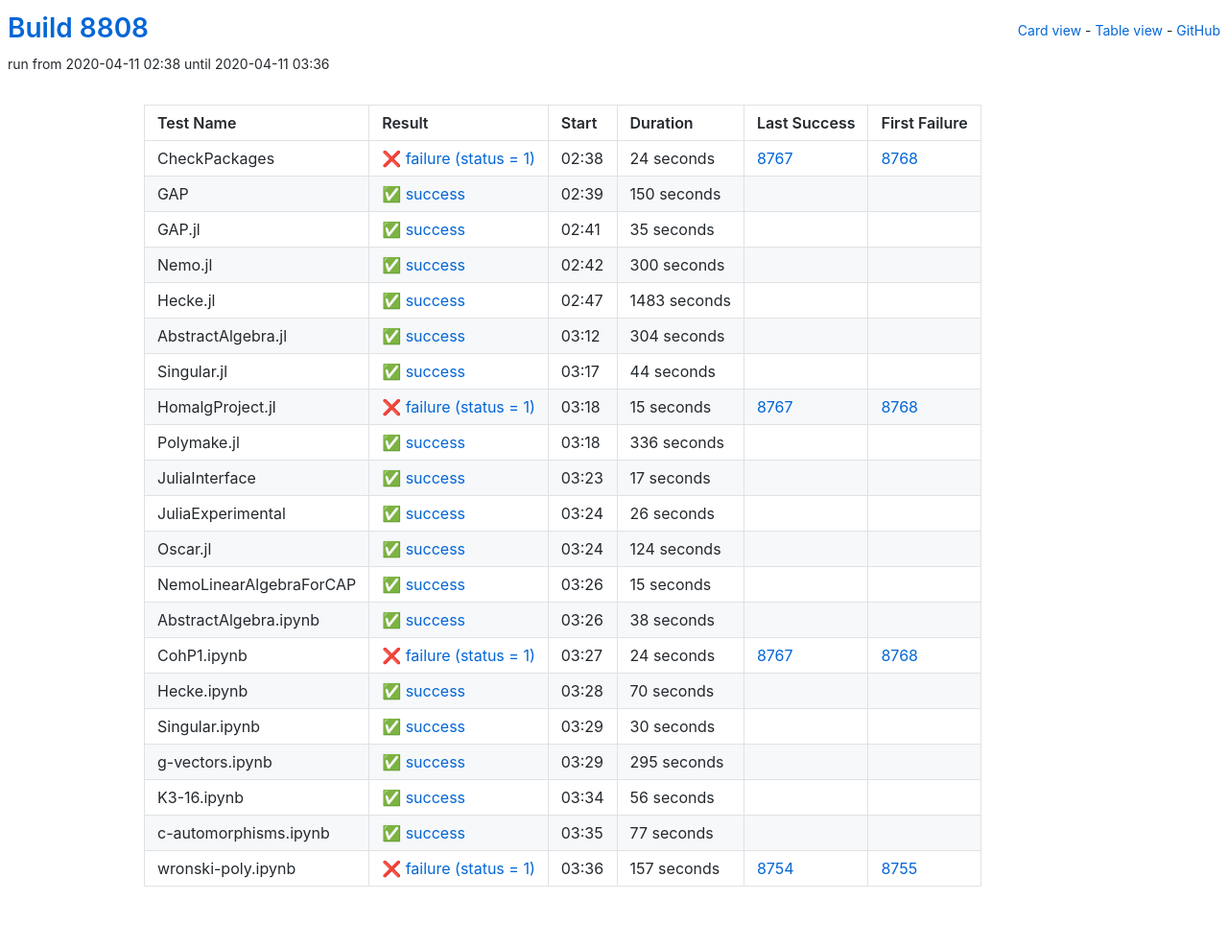
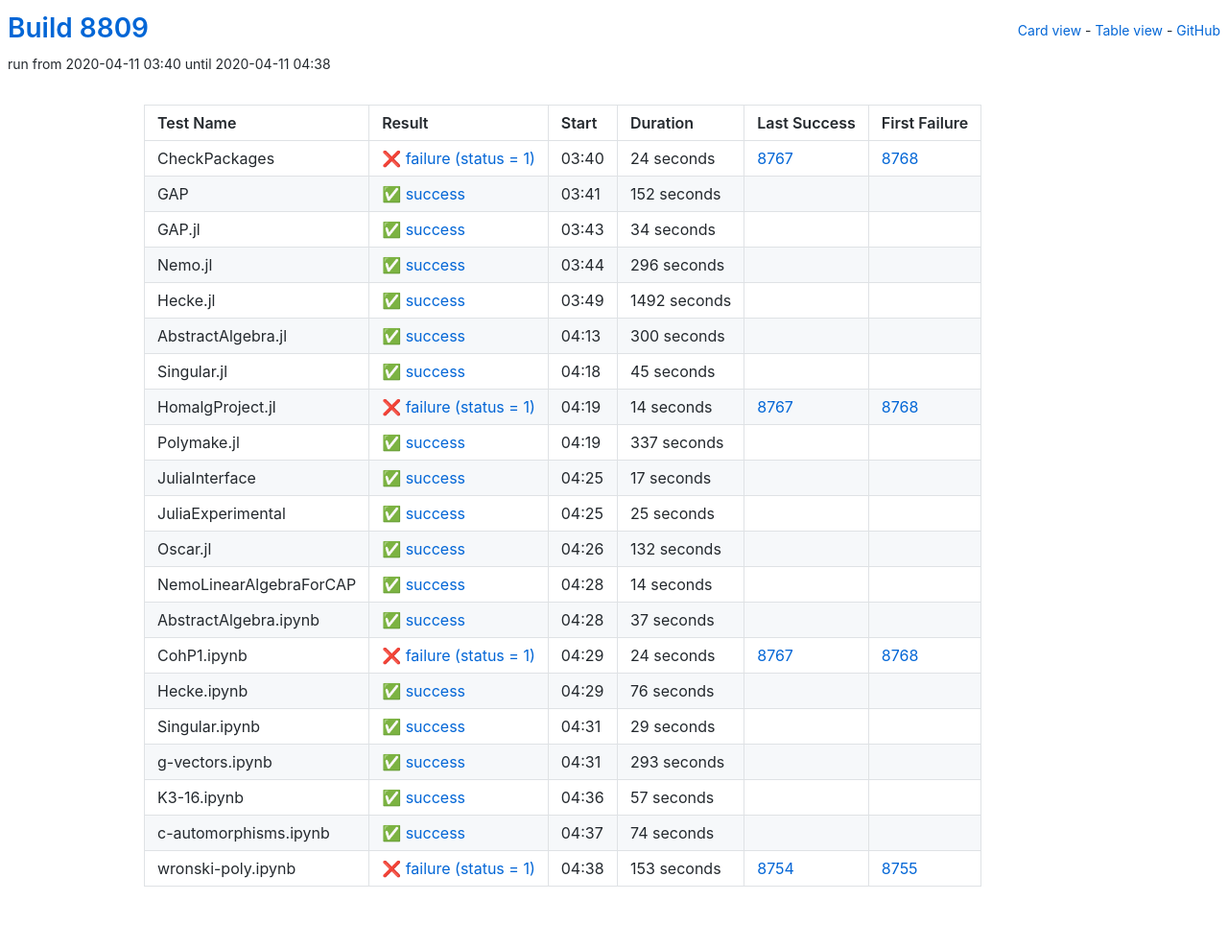
Before and after one commit to oscar-system/oscar-ci-status, a Jekyll site: the page built from table.html, in a window 1280 px wide. Shown: the whole page at 96% size. Built offline with Jekyll 4.4.1, drawn with Linux system fonts in a browser that asks for light colours.

Commit message:
Build 8809

```diff
--- a/_data/ci.yml
+++ b/_data/ci.yml
@@ -1,5 +1,5 @@
-build: 8808
-build_url: https://oscarci.mathematik.uni-kl.de/job/oscar/8808/
+build: 8809
+build_url: https://oscarci.mathematik.uni-kl.de/job/oscar/8809/
 job: oscar
 tests:
 - duration: 24
@@ -8,31 +8,53 @@ tests:
   first_failure_url: https://oscarci.mathematik.uni-kl.de/job/oscar/8768/
   last_success: 8767
   last_success_url: https://oscarci.mathematik.uni-kl.de/job/oscar/8767/
-  log: https://oscarci.mathematik.uni-kl.de/job/oscar/8808/artifact/logs/build-8808/CheckPackages.log
+  log: https://oscarci.mathematik.uni-kl.de/job/oscar/8809/artifact/logs/build-8809/CheckPackages.log
   name: CheckPackages
-  start: 2020-04-11 02:38
+  start: 2020-04-11 03:40
   status: failure
   success: false
-- duration: 150
+- duration: 152
   exitcode: 0
   first_failure: false
   first_failure_url: null
   last_success: false
   last_success_url: null
-  log: https://oscarci.mathematik.uni-kl.de/job/oscar/8808/artifact/logs/build-8808/GAP.log
+  log: https://oscarci.mathematik.uni-kl.de/job/oscar/8809/artifact/logs/build-8809/GAP.log
   name: GAP
-  start: 2020-04-11 02:39
+  start: 2020-04-11 03:41
   status: success
   success: true
-- duration: 35
+- duration: 34
   exitcode: 0
   first_failure: false
   first_failure_url: null
   last_success: false
   last_success_url: null
-  log: https://oscarci.mathematik.uni-kl.de/job/oscar/8808/artifact/logs/build-8808/GAP.jl.log
+  log: https://oscarci.mathematik.uni-kl.de/job/oscar/8809/artifact/logs/build-8809/GAP.jl.log
   name: GAP.jl
-  start: 2020-04-11 02:41
+  start: 2020-04-11 03:43
+  status: success
+  success: true
+- duration: 296
+  exitcode: 0
+  first_failure: false
+  first_failure_url: null
+  last_success: false
+  last_success_url: null
+  log: https://oscarci.mathematik.uni-kl.de/job/oscar/8809/artifact/logs/build-8809/Nemo.jl.log
+  name: Nemo.jl
+  start: 2020-04-11 03:44
+  status: success
+  success: true
+- duration: 1492
+  exitcode: 0
+  first_failure: false
+  first_failure_url: null
+  last_success: false
+  last_success_url: null
+  log: https://oscarci.mathematik.uni-kl.de/job/oscar/8809/artifact/logs/build-8809/Hecke.jl.log
+  name: Hecke.jl
+  start: 2020-04-11 03:49
   status: success
   success: true
 - duration: 300
@@ -41,64 +63,42 @@ tests:
   first_failure_url: null
   last_success: false
   last_success_url: null
-  log: https://oscarci.mathematik.uni-kl.de/job/oscar/8808/artifact/logs/build-8808/Nemo.jl.log
-  name: Nemo.jl
-  start: 2020-04-11 02:42
+  log: https://oscarci.mathematik.uni-kl.de/job/oscar/8809/artifact/logs/build-8809/AbstractAlgebra.jl.log
+  name: AbstractAlgebra.jl
+  start: 2020-04-11 04:13
   status: success
   success: true
-- duration: 1483
+- duration: 45
   exitcode: 0
   first_failure: false
   first_failure_url: null
   last_success: false
   last_success_url: null
-  log: https://oscarci.mathematik.uni-kl.de/job/oscar/8808/artifact/logs/build-8808/Hecke.jl.log
-  name: Hecke.jl
-  start: 2020-04-11 02:47
+  log: https://oscarci.mathematik.uni-kl.de/job/oscar/8809/artifact/logs/build-8809/Singular.jl.log
+  name: Singular.jl
+  start: 2020-04-11 04:18
   status: success
   success: true
-- duration: 304
+- duration: 14
+  exitcode: 1
+  first_failure: 8768
+  first_failure_url: https://oscarci.mathematik.uni-kl.de/job/oscar/8768/
+  last_success: 8767
+  last_success_url: https://oscarci.mathematik.uni-kl.de/job/oscar/8767/
+  log: https://oscarci.mathematik.uni-kl.de/job/oscar/8809/artifact/logs/build-8809/HomalgProject.jl.log
+  name: HomalgProject.jl
+  start: 2020-04-11 04:19
+  status: failure
+  success: false
+- duration: 337
   exitcode: 0
   first_failure: false
   first_failure_url: null
   last_success: false
   last_success_url: null
-  log: https://oscarci.mathematik.uni-kl.de/job/oscar/8808/artifact/logs/build-8808/AbstractAlgebra.jl.log
-  name: AbstractAlgebra.jl
-  start: 2020-04-11 03:12
-  status: success
-  success: true
-- duration: 44
-  exitcode: 0
-  first_failure: false
-  first_failure_url: null
-  last_success: false
-  last_success_url: null
-  log: https://oscarci.mathematik.uni-kl.de/job/oscar/8808/artifact/logs/build-8808/Singular.jl.log
-  name: Singular.jl
-  start: 2020-04-11 03:17
-  status: success
-  success: true
-- duration: 15
-  exitcode: 1
-  first_failure: 8768
-  first_failure_url: https://oscarci.mathematik.uni-kl.de/job/oscar/8768/
-  last_success: 8767
-  last_success_url: https://oscarci.mathematik.uni-kl.de/job/oscar/8767/
-  log: https://oscarci.mathematik.uni-kl.de/job/oscar/8808/artifact/logs/build-8808/HomalgProject.jl.log
-  name: HomalgProject.jl
-  start: 2020-04-11 03:18
-  status: failure
-  success: false
-- duration: 336
-  exitcode: 0
-  first_failure: false
-  first_failure_url: null
-  last_success: false
-  last_success_url: null
-  log: https://oscarci.mathematik.uni-kl.de/job/oscar/8808/artifact/logs/build-8808/Polymake.jl.log
+  log: https://oscarci.mathematik.uni-kl.de/job/oscar/8809/artifact/logs/build-8809/Polymake.jl.log
   name: Polymake.jl
-  start: 2020-04-11 03:18
+  start: 2020-04-11 04:19
   status: success
   success: true
 - duration: 17
@@ -107,53 +107,53 @@ tests:
   first_failure_url: null
   last_success: false
   last_success_url: null
-  log: https://oscarci.mathematik.uni-kl.de/job/oscar/8808/artifact/logs/build-8808/JuliaInterface.log
+  log: https://oscarci.mathematik.uni-kl.de/job/oscar/8809/artifact/logs/build-8809/JuliaInterface.log
   name: JuliaInterface
-  start: 2020-04-11 03:23
+  start: 2020-04-11 04:25
   status: success
   success: true
-- duration: 26
+- duration: 25
   exitcode: 0
   first_failure: false
   first_failure_url: null
   last_success: false
   last_success_url: null
-  log: https://oscarci.mathematik.uni-kl.de/job/oscar/8808/artifact/logs/build-8808/JuliaExperimental.log
+  log: https://oscarci.mathematik.uni-kl.de/job/oscar/8809/artifact/logs/build-8809/JuliaExperimental.log
   name: JuliaExperimental
-  start: 2020-04-11 03:24
+  start: 2020-04-11 04:25
   status: success
   success: true
-- duration: 124
+- duration: 132
   exitcode: 0
   first_failure: false
   first_failure_url: null
   last_success: false
   last_success_url: null
-  log: https://oscarci.mathematik.uni-kl.de/job/oscar/8808/artifact/logs/build-8808/Oscar.jl.log
+  log: https://oscarci.mathematik.uni-kl.de/job/oscar/8809/artifact/logs/build-8809/Oscar.jl.log
   name: Oscar.jl
-  start: 2020-04-11 03:24
+  start: 2020-04-11 04:26
   status: success
   success: true
-- duration: 15
+- duration: 14
   exitcode: 0
   first_failure: false
   first_failure_url: null
   last_success: false
   last_success_url: null
-  log: https://oscarci.mathematik.uni-kl.de/job/oscar/8808/artifact/logs/build-8808/NemoLinearAlgebraForCAP.log
+  log: https://oscarci.mathematik.uni-kl.de/job/oscar/8809/artifact/logs/build-8809/NemoLinearAlgebraForCAP.log
   name: NemoLinearAlgebraForCAP
-  start: 2020-04-11 03:26
+  start: 2020-04-11 04:28
   status: success
   success: true
-- duration: 38
+- duration: 37
   exitcode: 0
   first_failure: false
   first_failure_url: null
   last_success: false
   last_success_url: null
-  log: https://oscarci.mathematik.uni-kl.de/job/oscar/8808/artifact/logs/build-8808/AbstractAlgebra.ipynb.log
+  log: https://oscarci.mathematik.uni-kl.de/job/oscar/8809/artifact/logs/build-8809/AbstractAlgebra.ipynb.log
   name: AbstractAlgebra.ipynb
-  start: 2020-04-11 03:26
+  start: 2020-04-11 04:28
   status: success
   success: true
 - duration: 24
@@ -162,74 +162,74 @@ tests:
   first_failure_url: https://oscarci.mathematik.uni-kl.de/job/oscar/8768/
   last_success: 8767
   last_success_url: https://oscarci.mathematik.uni-kl.de/job/oscar/8767/
-  log: https://oscarci.mathematik.uni-kl.de/job/oscar/8808/artifact/logs/build-8808/CohP1.ipynb.log
+  log: https://oscarci.mathematik.uni-kl.de/job/oscar/8809/artifact/logs/build-8809/CohP1.ipynb.log
   name: CohP1.ipynb
-  start: 2020-04-11 03:27
+  start: 2020-04-11 04:29
   status: failure
   success: false
-- duration: 70
+- duration: 76
   exitcode: 0
   first_failure: false
   first_failure_url: null
   last_success: false
   last_success_url: null
-  log: https://oscarci.mathematik.uni-kl.de/job/oscar/8808/artifact/logs/build-8808/Hecke.ipynb.log
+  log: https://oscarci.mathematik.uni-kl.de/job/oscar/8809/artifact/logs/build-8809/Hecke.ipynb.log
   name: Hecke.ipynb
-  start: 2020-04-11 03:28
+  start: 2020-04-11 04:29
   status: success
   success: true
-- duration: 30
+- duration: 29
   exitcode: 0
   first_failure: false
   first_failure_url: null
   last_success: false
   last_success_url: null
-  log: https://oscarci.mathematik.uni-kl.de/job/oscar/8808/artifact/logs/build-8808/Singular.ipynb.log
+  log: https://oscarci.mathematik.uni-kl.de/job/oscar/8809/artifact/logs/build-8809/Singular.ipynb.log
   name: Singular.ipynb
-  start: 2020-04-11 03:29
+  start: 2020-04-11 04:31
   status: success
   success: true
-- duration: 295
+- duration: 293
   exitcode: 0
   first_failure: false
   first_failure_url: null
   last_success: false
   last_success_url: null
-  log: https://oscarci.mathematik.uni-kl.de/job/oscar/8808/artifact/logs/build-8808/g-vectors.ipynb.log
+  log: https://oscarci.mathematik.uni-kl.de/job/oscar/8809/artifact/logs/build-8809/g-vectors.ipynb.log
   name: g-vectors.ipynb
-  start: 2020-04-11 03:29
+  start: 2020-04-11 04:31
   status: success
   success: true
-- duration: 56
+- duration: 57
   exitcode: 0
   first_failure: false
   first_failure_url: null
   last_success: false
   last_success_url: null
-  log: https://oscarci.mathematik.uni-kl.de/job/oscar/8808/artifact/logs/build-8808/K3-16.ipynb.log
+  log: https://oscarci.mathematik.uni-kl.de/job/oscar/8809/artifact/logs/build-8809/K3-16.ipynb.log
   name: K3-16.ipynb
-  start: 2020-04-11 03:34
+  start: 2020-04-11 04:36
   status: success
   success: true
-- duration: 77
+- duration: 74
   exitcode: 0
   first_failure: false
   first_failure_url: null
   last_success: false
   last_success_url: null
-  log: https://oscarci.mathematik.uni-kl.de/job/oscar/8808/artifact/logs/build-8808/c-automorphisms.ipynb.log
+  log: https://oscarci.mathematik.uni-kl.de/job/oscar/8809/artifact/logs/build-8809/c-automorphisms.ipynb.log
   name: c-automorphisms.ipynb
-  start: 2020-04-11 03:35
+  start: 2020-04-11 04:37
   status: success
   success: true
-- duration: 157
+- duration: 153
   exitcode: 1
   first_failure: 8755
   first_failure_url: https://oscarci.mathematik.uni-kl.de/job/oscar/8755/
   last_success: 8754
   last_success_url: https://oscarci.mathematik.uni-kl.de/job/oscar/8754/
-  log: https://oscarci.mathematik.uni-kl.de/job/oscar/8808/artifact/logs/build-8808/wronski-poly.ipynb.log
+  log: https://oscarci.mathematik.uni-kl.de/job/oscar/8809/artifact/logs/build-8809/wronski-poly.ipynb.log
   name: wronski-poly.ipynb
-  start: 2020-04-11 03:36
+  start: 2020-04-11 04:38
   status: failure
   success: false
```
Also changed, not shown: README.md.
